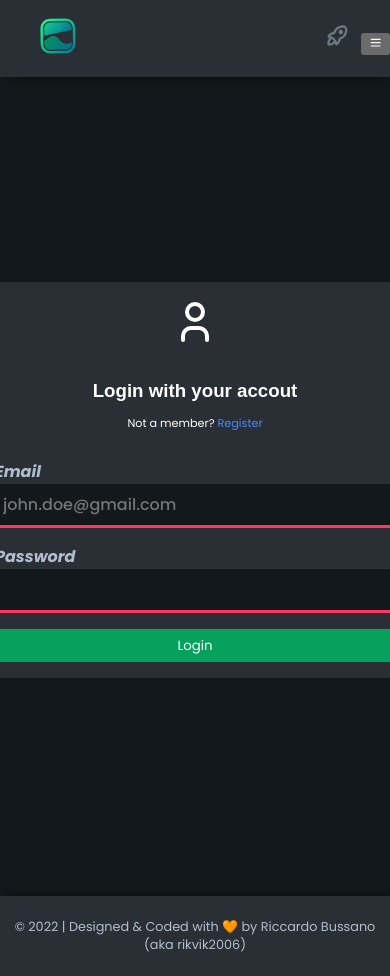
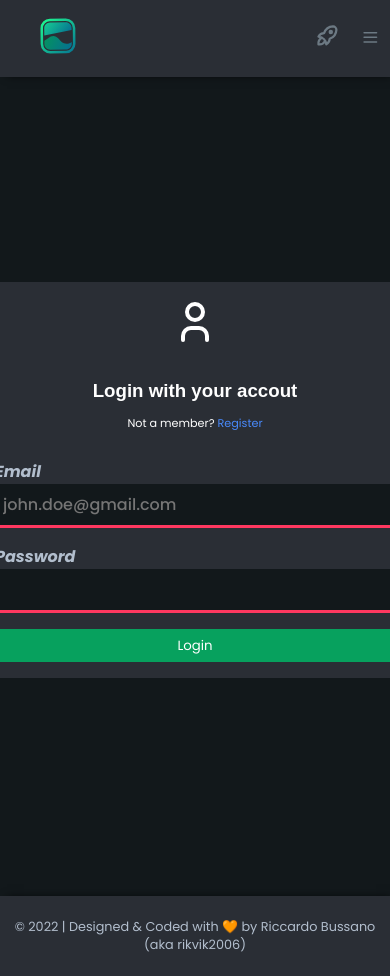
Before and after one commit to rikvik2006/rikvik-portfolio-next-client, a Next.js app: page /auth/login in a window 390 px wide. Shown: the top 976 px of the page. Built offline with nearby package versions, Linux system fonts and the light colour scheme; no server answers; a web font is replaced by a local one.

Commit message:
feat: Style toggle mobile navbar button

```diff
--- a/src/components/misc/Navbar/Contenitore link/LoginTools/index.module.scss
+++ b/src/components/misc/Navbar/Contenitore link/LoginTools/index.module.scss
@@ -1,5 +1,10 @@
 .icons {
     display: flex;
+}
+
+.iconsContainer {
+    display: flex;
+    justify-content: center;
 }
 
 .icon {
@@ -17,3 +22,12 @@
 .icon:hover {
     color: white;
 }
+
+button.toggleNav {
+    margin: 0;
+    padding: 0;
+    border: none;
+    outline: none;
+    font-style: none;
+    background-color: transparent;
+}
--- a/src/components/misc/Navbar/Contenitore link/LoginTools/index.tsx
+++ b/src/components/misc/Navbar/Contenitore link/LoginTools/index.tsx
@@ -66,9 +66,7 @@ const LoginTools: FC<Props> = ({ navbarRef }) => {
     }
 
     return (
-
-
-        <div>
+        <div className={style.iconsContainer}>
             <Link href="#" className={style.icons}>
                 <a onClick={notAvailable}>
                     <TbRocket className={style.icon} />
@@ -76,7 +74,7 @@ const LoginTools: FC<Props> = ({ navbarRef }) => {
             </Link>
             {windowSize.innerWidth > 750 ?
                 <LoginOrPersonalPage user={user} /> :
-                <button onClick={toggleMobileNavbar}><TbMenu2 /></button>
+                <button className={`${style.toggleNav}`} onClick={toggleMobileNavbar}><TbMenu2 className={`${style.icon}`} /></button>
             }
         </div>
     )
```
